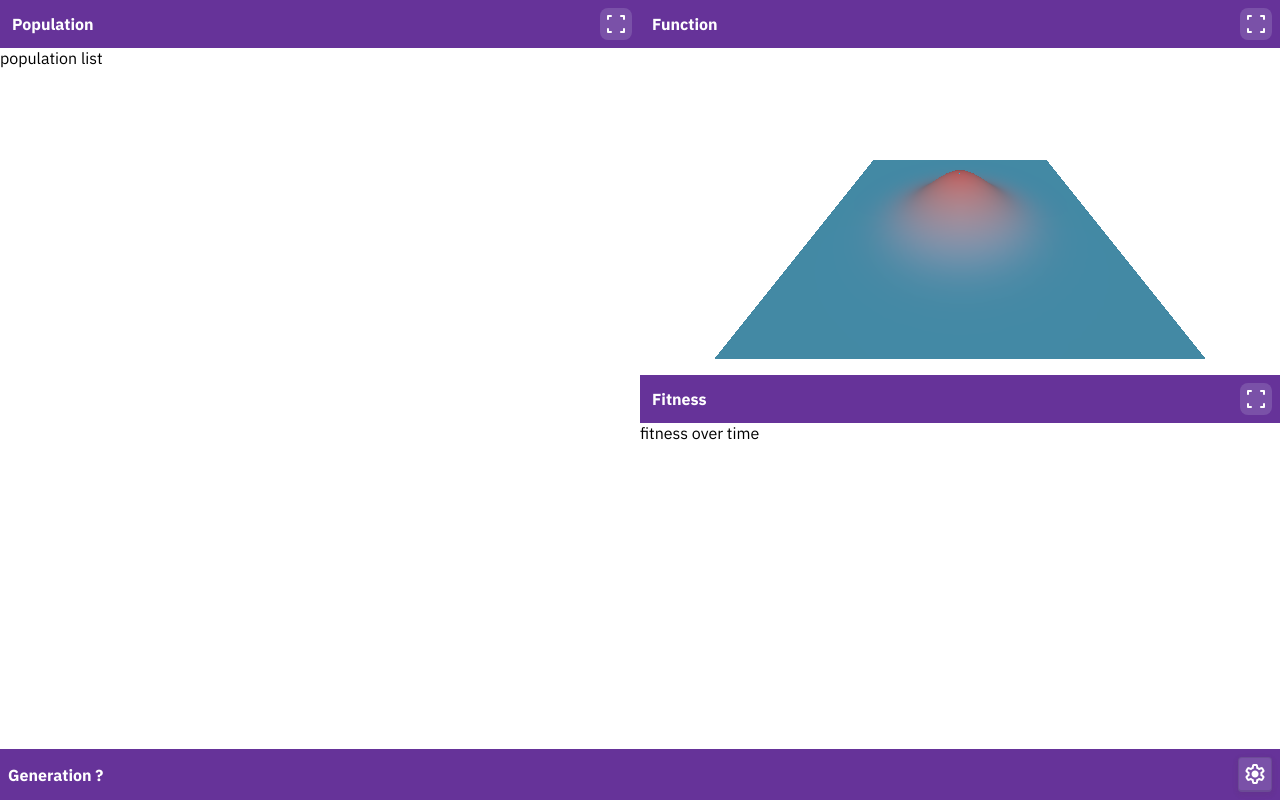
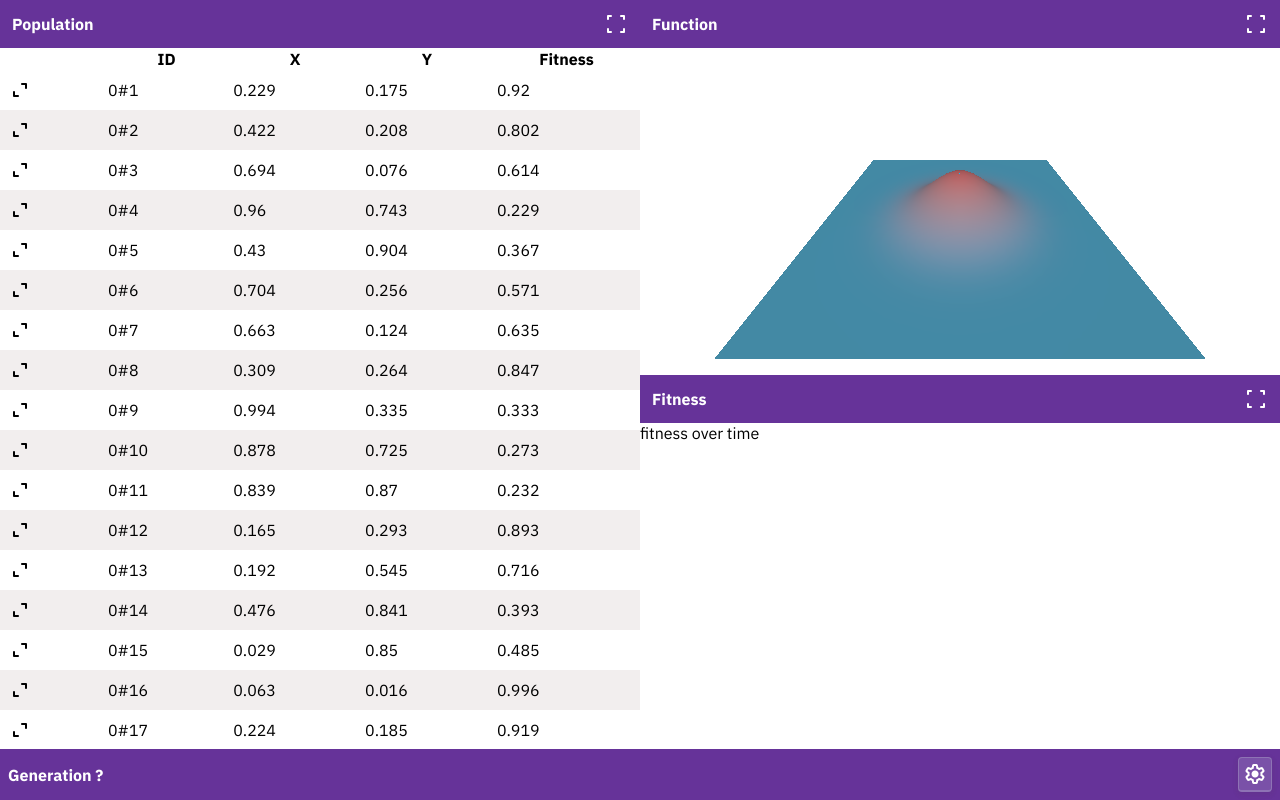
Before and after one commit to Mabi19/ga, a Vue app: page / in a window 1280 px wide. Built offline with nearby package versions, Linux system fonts and the light colour scheme.

Commit message:
Add population table
needs to be turned into a grid because tables are stinky

```diff
--- a/index.html
+++ b/index.html
@@ -11,7 +11,7 @@
         />
         <link
             rel="stylesheet"
-            href="https://fonts.googleapis.com/css2?family=Material+Symbols+Rounded:opsz,wght,FILL,GRAD@24,400,1,0&icon_names=close,fullscreen,fullscreen_exit,settings"
+            href="https://fonts.googleapis.com/css2?family=Material+Symbols+Rounded:opsz,wght,FILL,GRAD@24,400,1,0&icon_names=close,collapse_content,expand_content,fullscreen,fullscreen_exit,settings"
         />
         <title>Vite App</title>
     </head>
--- a/src/App.vue
+++ b/src/App.vue
@@ -30,7 +30,6 @@ const settingsOpen = ref(false);
 // The settings we want:
 // - Function expression
 // - Domain
-// - Parameter bit count
 // - Population size
 // - Crossover probability
 // - Crossover method
--- a/src/assets/main.css
+++ b/src/assets/main.css
@@ -12,14 +12,16 @@
     font-optical-sizing: auto;
 
     --text: black;
+    --bg: white;
+    --bg-dim: #f2eeee;
 
     --button-bg-light: rgb(30% 20% 20% / 0.1);
-    --button-border-light: rgb(30% 20% 20% / 0.2);
+    --button-dim-light: rgb(30% 20% 20% / 0.2);
     --button-bg-dark: rgb(80% 80% 90% / 0.2);
-    --button-border-dark: rgb(20% 20% 30% / 0.2);
+    --button-dim-dark: rgb(70% 70% 80% / 0.35);
 
     --button-bg: var(--button-bg-light);
-    --button-border: var(--button-border-light);
+    --button-dim: var(--button-dim-light);
     --button-shadow-color: rgb(30% 20% 20% / 0.075);
     --button-shadow-color-active: rgb(35% 25% 25% / 0.15);
 }
@@ -32,8 +34,9 @@ body {
 
 .dark {
     --text: white;
+    --bg: #22222f;
     --button-bg: var(--button-bg-dark);
-    --button-border: var(--button-border-dark);
+    --button-dim: var(--button-dim-dark);
 }
 
 button {
@@ -44,25 +47,36 @@ button {
     border-radius: 0.25em;
     padding: 0.25em;
 
+    transition:
+        box-shadow 0.1s ease-out,
+        background-color 0.1s ease-out;
+
     &.flat {
         border: none;
+        background-color: transparent;
+
+        &:hover {
+            background-color: var(--button-bg);
+        }
+
+        &:active {
+            background-color: var(--button-dim);
+        }
     }
 
     &:not(.flat) {
-        border: 1px solid var(--button-border);
+        border: 1px solid var(--button-dim);
         border-bottom-width: 2px;
         box-shadow: 0px 2px 4px 2px var(--button-shadow-color);
-    }
 
-    transition: box-shadow 0.1s ease-out;
+        &:hover {
+            box-shadow: 0px 1px 4px 2px var(--button-shadow-color-active);
+        }
 
-    &:hover {
-        box-shadow: 0px 1px 4px 2px var(--button-shadow-color-active);
-    }
-
-    &:not(.flat):active {
-        border-bottom-width: 1px;
-        margin-top: 1px;
+        &:active {
+            border-bottom-width: 1px;
+            margin-top: 1px;
+        }
     }
 }
 
--- /dev/null
+++ b/src/components/PopulationRow.vue
@@ -0,0 +1,39 @@
+<template>
+    <tr class="chromosome">
+        <td>
+            <button class="flat">
+                <MaterialIcon
+                    :name="isExpanded ? 'collapse_content' : 'expand_content'"
+                    @click="isExpanded = !isExpanded"
+                />
+            </button>
+        </td>
+        <td>{{ chromosome.id }}</td>
+        <td>{{ formatNumber(chromosome.x) }}</td>
+        <td>{{ formatNumber(chromosome.y) }}</td>
+        <td>
+            {{ formatNumber(State.targetFunction.value.eval(chromosome.x, chromosome.y)) }}
+        </td>
+    </tr>
+    <tr v-if="isExpanded" class="chromosome-extra">
+        <td>btn</td>
+        <td colspan="4">hi</td>
+    </tr>
+</template>
+
+<script setup lang="ts">
+import type { Chromosome } from "@/lib/evolution/chromosome";
+import * as State from "@/state";
+import { ref } from "vue";
+import MaterialIcon from "./MaterialIcon.vue";
+
+const { chromosome } = defineProps<{ chromosome: Chromosome }>();
+
+function formatNumber(x: number) {
+    return Math.round(x * 1000) / 1000;
+}
+
+const isExpanded = ref(false);
+</script>
+
+<!-- This is styled by ThePopulationView. -->
--- a/src/components/TheFunctionView.vue
+++ b/src/components/TheFunctionView.vue
@@ -3,12 +3,12 @@
         <WindowHeader title="Function">
             <WindowHeaderButton icon="fullscreen" />
         </WindowHeader>
-        <FunctionGraph :func="Settings.targetFunction.value" class="function-view-graph" />
+        <FunctionGraph :func="State.targetFunction.value" class="function-view-graph" />
     </div>
 </template>
 
 <script setup lang="ts">
-import * as Settings from "@/settings";
+import * as State from "@/state";
 import FunctionGraph from "./FunctionGraph.vue";
 import WindowHeader from "./WindowHeader.vue";
 import WindowHeaderButton from "./WindowHeaderButton.vue";
--- a/src/components/ThePopulationView.vue
+++ b/src/components/ThePopulationView.vue
@@ -1,13 +1,70 @@
+<!--
+TODO
+adjust spacing (this'll need to have the table turned into a grid, with a subgrid for each row...)
+add a way to highlight chromosomes on the graph (hover/tap)
+add a way to show bits instead of x/y
+show heritage in expanded region (incl. jumping to parent. also, back button?)
+-->
+
 <template>
-    <div>
+    <div class="population-view">
         <WindowHeader title="Population">
             <WindowHeaderButton icon="fullscreen" />
         </WindowHeader>
-        <div>population list</div>
+        <div class="population-table-wrapper">
+            <table id="population-table">
+                <thead>
+                    <tr>
+                        <th><!-- expand button --></th>
+                        <th>ID</th>
+                        <th>X</th>
+                        <th>Y</th>
+                        <th>Fitness</th>
+                    </tr>
+                </thead>
+                <tbody>
+                    <PopulationRow
+                        :chromosome="chromosome"
+                        v-for="chromosome of State.population.value"
+                        :key="chromosome.id"
+                    />
+                </tbody>
+            </table>
+        </div>
     </div>
 </template>
 
 <script setup lang="ts">
+import * as State from "@/state";
+import PopulationRow from "./PopulationRow.vue";
 import WindowHeader from "./WindowHeader.vue";
 import WindowHeaderButton from "./WindowHeaderButton.vue";
 </script>
+
+<style scoped>
+.population-view {
+    display: flex;
+    flex-flow: column nowrap;
+}
+
+.population-table-wrapper {
+    flex-grow: 1;
+    overflow-y: auto;
+}
+</style>
+
+<style>
+/* this affects the styles of PopulationRows as well */
+#population-table {
+    width: 100%;
+    border-collapse: collapse;
+
+    tr:nth-child(even of .chromosome) {
+        background-color: var(--bg-dim);
+    }
+
+    td {
+        padding: 0.25em;
+    }
+}
+</style>
--- a/src/components/TheSettings.vue
+++ b/src/components/TheSettings.vue
@@ -10,12 +10,12 @@
                     <input
                         type="text"
                         name="function-expression"
-                        v-model="Settings.targetFunctionExpression.value"
+                        v-model="State.targetFunctionExpression.value"
                     />
                 </div>
                 <div>
                     <FunctionGraph
-                        :func="Settings.targetFunction.value"
+                        :func="State.targetFunction.value"
                         class="settings-function-preview"
                     />
                 </div>
@@ -25,7 +25,7 @@
 </template>
 
 <script setup lang="ts">
-import * as Settings from "@/settings";
+import * as State from "@/state";
 import { useTemplateRef, watchEffect } from "vue";
 import FunctionGraph from "./FunctionGraph.vue";
 import WindowHeader from "./WindowHeader.vue";
--- /dev/null
+++ b/src/lib/evolution/chromosome.ts
@@ -0,0 +1,34 @@
+type HeritageEntry =
+    | { type: "parent"; parent: Chromosome; usedBits: number[] }
+    | { type: "mutate"; flippedBits: number[] };
+
+/** A specimen of the population. Immutable. */
+export class Chromosome {
+    // TODO: replace these two with a bit string
+    private _x: number;
+    private _y: number;
+    private _id: `${number}#${number}`;
+
+    get x() {
+        return this._x;
+    }
+
+    get y() {
+        return this._y;
+    }
+
+    get id() {
+        return this._id;
+    }
+
+    get heritage(): HeritageEntry[] {
+        // TODO: track this
+        return [];
+    }
+
+    constructor(generation: number, index: number) {
+        this._id = `${generation}#${index}`;
+        this._x = Math.random();
+        this._y = Math.random();
+    }
+}
--- a/src/settings.ts
+++ b/src/state.ts
@@ -1,6 +1,7 @@
+import { Chromosome } from "@/lib/evolution/chromosome";
+import { ConstantNode, type ExpressionNode } from "@/lib/expression/node";
 import { parse } from "@/lib/expression/parse";
 import { ref, shallowRef, watchEffect } from "vue";
-import { ConstantNode, type ExpressionNode } from "./lib/expression/node";
 
 export const targetFunctionExpression = ref("e^-(x^2 + y^2)");
 export const targetFunctionIsValid = ref(true);
@@ -14,3 +15,7 @@ watchEffect(() => {
         targetFunctionIsValid.value = false;
     }
 });
+
+export const population = shallowRef<Chromosome[]>(
+    Array.from({ length: 40 }).map((_, i) => new Chromosome(0, i + 1)),
+);
```
